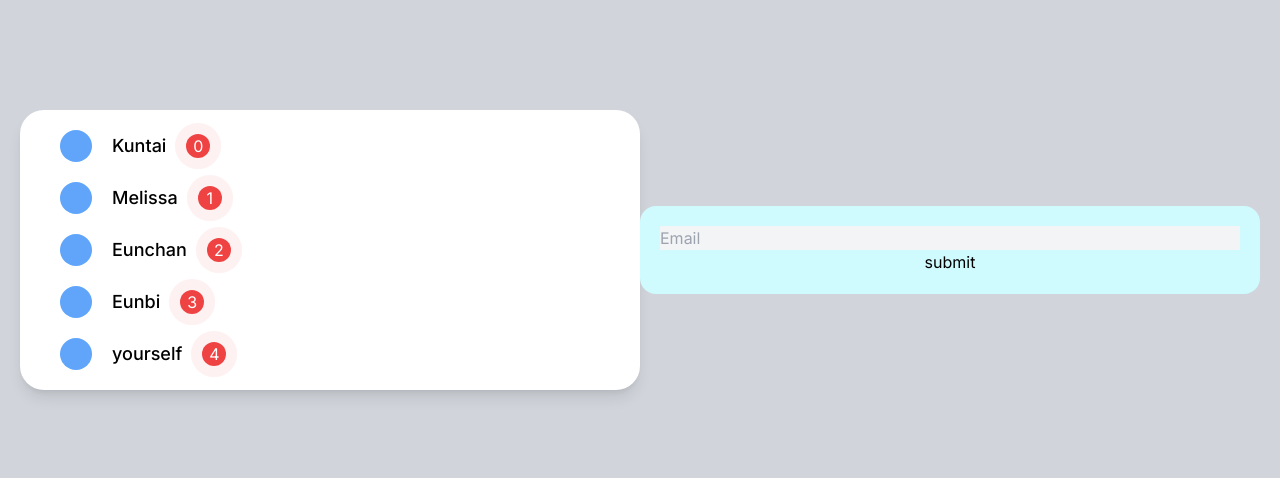
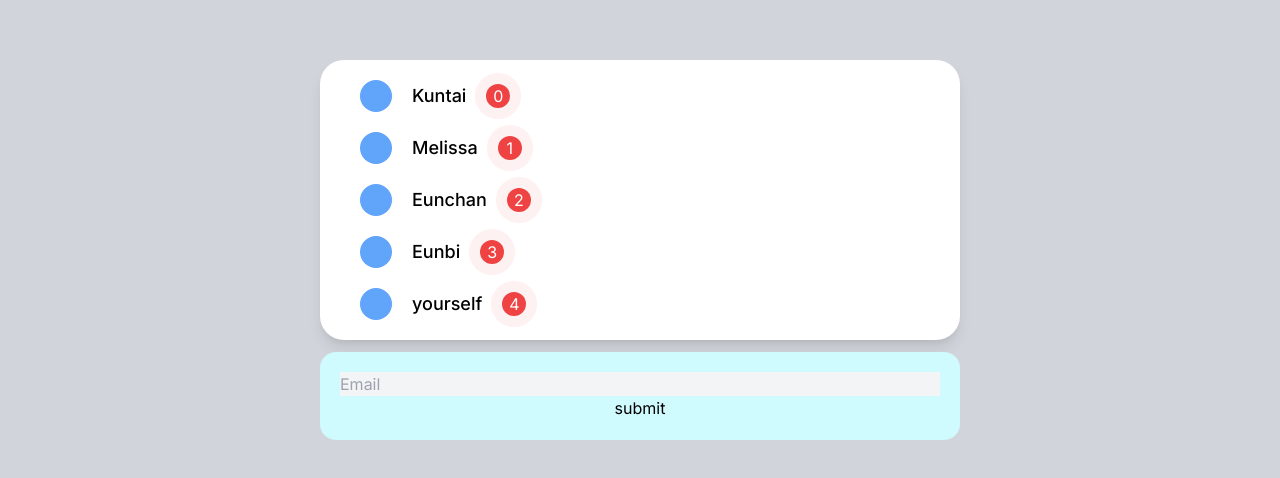
Before and after one commit to KuntaiAhn/carrot_market_clone, a Next.js app: page / in a window 1280 px wide. Shown: the part 150-628 px from the top of the page. Built offline with nearby package versions, Linux system fonts and the light colour scheme.

Commit message:
Home Screen

```diff
--- a/app/page.tsx
+++ b/app/page.tsx
@@ -1,6 +1,6 @@
 export default function Home() {
   return (
-    <main className="bg-gray-300 h-screen flex items-center justify-center p-5">
+    <main className="bg-gray-300 h-screen flex flex-col items-center justify-center p-5 gap-3">
       <div className="bg-white shadow-lg p-5 rounded-3xl w-full max-w-screen-sm flex flex-col gap-5">
         {['Kuntai', 'Melissa', 'Eunchan', 'Eunbi', 'yourself'].map(
           (person, index) => (
```
